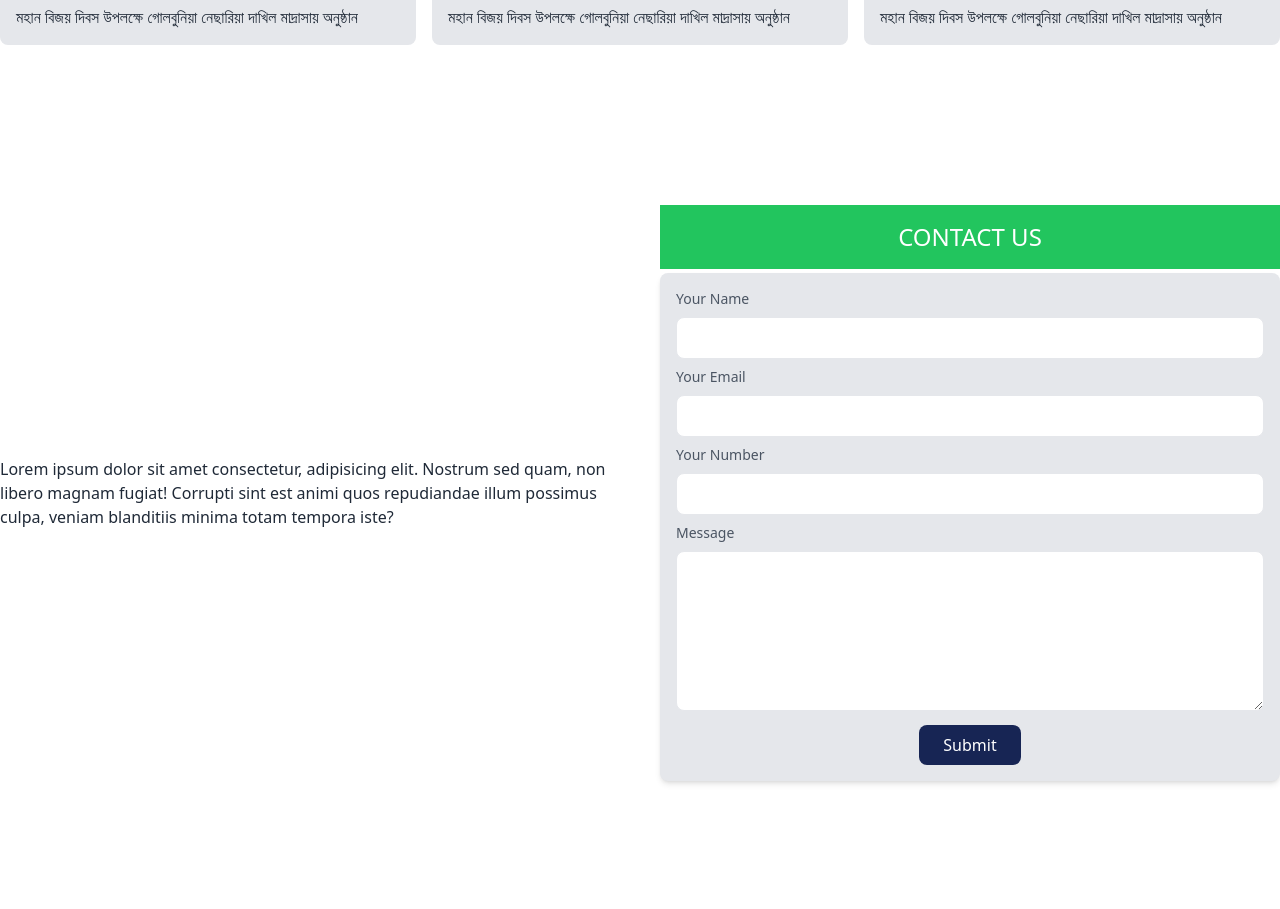
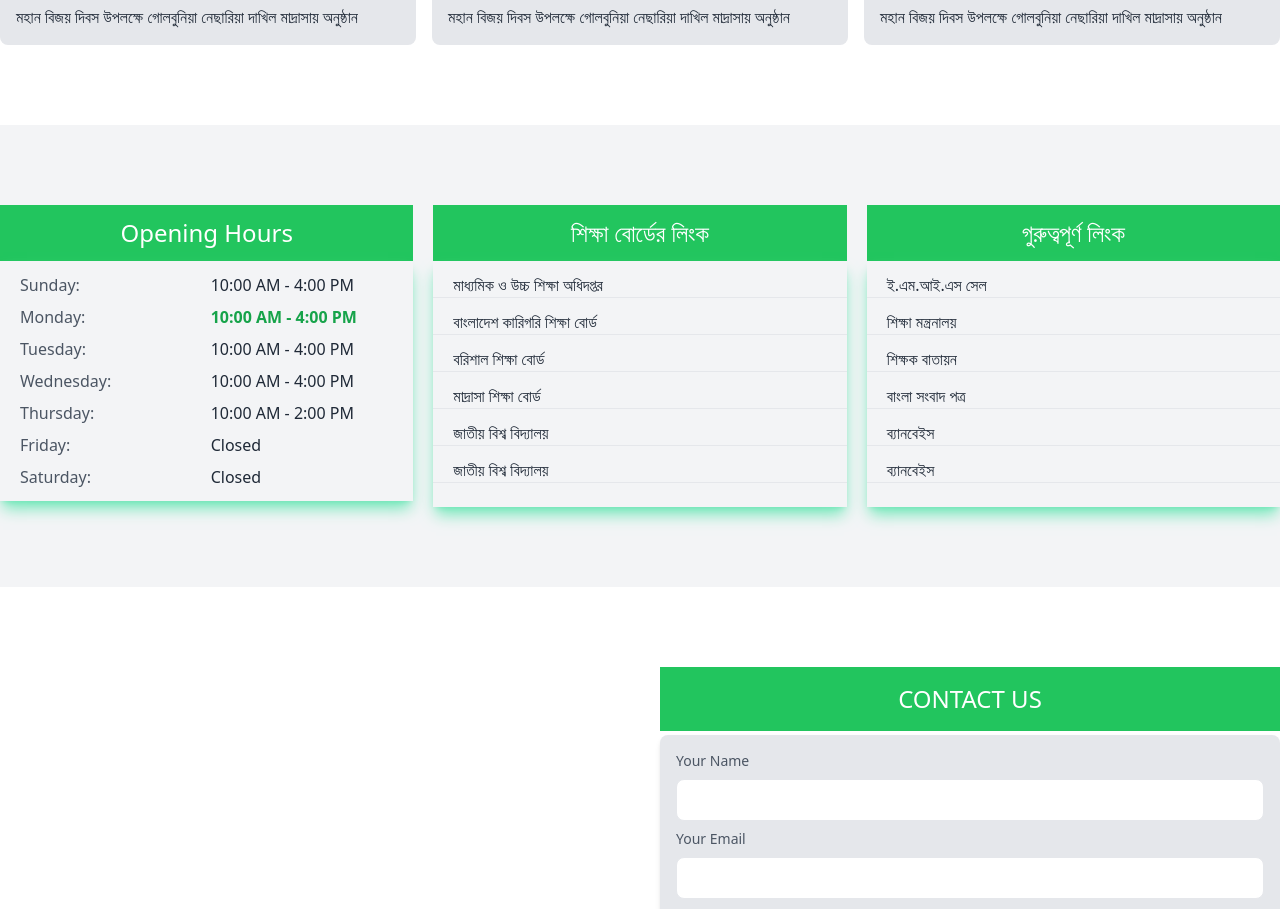
Before and after one commit to aminulislam2002/al-azam-school-college-client, a React (Vite) app: page / in a window 1280 px wide. Shown: the part 4560-5469 px from the top of the page. Built offline with nearby package versions, Linux system fonts and the light colour scheme.

Commit message:
add important links section

```diff
--- a/src/Pages/Home/Home/Home.jsx
+++ b/src/Pages/Home/Home/Home.jsx
@@ -1,5 +1,6 @@
 import AboutMadrasah from "../AboutMadrasah/AboutMadrasah";
 import ContactInformation from "../ContactInformation/ContactInformation";
+import ImportanceLinksSection from "../ImportanceLinksSection/ImportanceLinksSection";
 import LocationAndAddress from "../LocationAndAddress/LocationAndAddress";
 import MadrasahInfoAndNotice from "../MadrasahInfoAndNotice/MadrasahInfoAndNotice";
 import MadrasahInformation from "../MadrasahInformation/MadrasahInformation";
@@ -18,6 +19,7 @@ const Home = () => {
       <Statistics></Statistics>
       <MadrasahPhotoGallery></MadrasahPhotoGallery>
       <VideoWithMadrasah></VideoWithMadrasah>
+      <ImportanceLinksSection></ImportanceLinksSection>
       <ContactInformation></ContactInformation>
       <LocationAndAddress></LocationAndAddress>
       <h1>Home</h1>
--- /dev/null
+++ b/src/Pages/Home/ImportanceLinksSection/ImportanceLinksSection.jsx
@@ -0,0 +1,148 @@
+import { Link } from "react-router-dom";
+
+const ImportanceLinksSection = () => {
+  // Get the current day as a number (0 = Sunday, 1 = Monday, etc.)
+  const currentDay = new Date().getDay();
+
+  // Define a CSS class to change the background color for the current day
+  const dayClasses = [
+    "text-green-600 font-semibold", // Sunday
+    "text-green-600 font-semibold", // Monday
+    "text-green-600 font-semibold", // Tuesday
+    "text-green-600 font-semibold", // Wednesday
+    "text-green-600 font-semibold", // Thursday
+    "text-red-600 font-semibold", // Friday
+    "text-red-600 font-semibold", // Saturday
+  ];
+
+  // Define the opening hours for each day
+  const openingHours = [
+    "10:00 AM - 4:00 PM", // Sunday
+    "10:00 AM - 4:00 PM", // Monday
+    "10:00 AM - 4:00 PM", // Tuesday
+    "10:00 AM - 4:00 PM", // Wednesday
+    "10:00 AM - 2:00 PM", // Thursday
+    "Closed", // Friday
+    "Closed", // Saturday
+  ];
+
+  return (
+    <div className="container mx-auto lg:py-20 py-10 bg-gray-100">
+      <div className="grid grid-cols-1 md:grid-cols-12 gap-5">
+        <div className="md:col-span-4 w-full">
+          <div>
+            <div className="w-full py-3 bg-green-500">
+              <h1 className="text-lg lg:text-2xl text-center text-white">Opening Hours</h1>
+            </div>
+            <div className="shadow-emerald-300 shadow-lg py-3 px-5">
+              <div className="grid grid-cols-2 gap-2">
+                <div className="text-gray-600">Sunday:</div>
+                <div className={currentDay === 0 ? dayClasses[currentDay] : ""}>{openingHours[0]}</div>
+
+                <div className="text-gray-600">Monday:</div>
+                <div className={currentDay === 1 ? dayClasses[currentDay] : ""}>{openingHours[1]}</div>
+
+                <div className="text-gray-600">Tuesday:</div>
+                <div className={currentDay === 2 ? dayClasses[currentDay] : ""}>{openingHours[2]}</div>
+
+                <div className="text-gray-600">Wednesday:</div>
+                <div className={currentDay === 3 ? dayClasses[currentDay] : ""}>{openingHours[3]}</div>
+
+                <div className="text-gray-600">Thursday:</div>
+                <div className={currentDay === 4 ? dayClasses[currentDay] : ""}>{openingHours[4]}</div>
+
+                <div className="text-gray-600">Friday:</div>
+                <div className={currentDay === 5 ? dayClasses[currentDay] : ""}>{openingHours[5]}</div>
+
+                <div className="text-gray-600">Saturday:</div>
+                <div className={currentDay === 6 ? dayClasses[currentDay] : ""}>{openingHours[6]}</div>
+              </div>
+            </div>
+          </div>
+        </div>
+        <div className="md:col-span-4 w-full">
+          <div className="w-full py-3 bg-green-500">
+            <h1 className="text-lg lg:text-2xl text-center text-white">শিক্ষা বোর্ডের লিংক</h1>
+          </div>
+          <div className="shadow-emerald-300 shadow-lg py-3">
+            <ul>
+              <li className="mb-3 hover:bg-green-500 border-b">
+                <Link to="/" className="hover:underline hover:text-red-500 px-5">
+                  মাধ্যমিক ও উচ্চ শিক্ষা অধিদপ্তর
+                </Link>
+              </li>
+              <li className="mb-3 hover:bg-green-500 border-b">
+                <Link to="/" className="hover:underline hover:text-red-500 px-5">
+                  বাংলাদেশ কারিগরি শিক্ষা বোর্ড
+                </Link>
+              </li>
+              <li className="mb-3 hover:bg-green-500 border-b">
+                <Link to="/" className="hover:underline hover:text-red-500 px-5">
+                  বরিশাল শিক্ষা বোর্ড
+                </Link>
+              </li>
+              <li className="mb-3 hover:bg-green-500 border-b">
+                <Link to="/" className="hover:underline hover:text-red-500 px-5">
+                  মাদ্রাসা শিক্ষা বোর্ড
+                </Link>
+              </li>
+              <li className="mb-3 hover:bg-green-500 border-b">
+                <Link to="/" className="hover:underline hover:text-red-500 px-5">
+                  জাতীয় বিশ্ব বিদ্যালয়
+                </Link>
+              </li>
+              <li className="mb-3 hover:bg-green-500 border-b">
+                <Link to="/" className="hover:underline hover:text-red-500 px-5">
+                  জাতীয় বিশ্ব বিদ্যালয়
+                </Link>
+              </li>
+            </ul>
+          </div>
+        </div>
+        <div className="md:col-span-4 w-full">
+          <div className="w-full py-3 bg-green-500">
+            <h1 className="text-lg lg:text-2xl text-center text-white">গুরুত্বপূর্ণ লিংক</h1>
+          </div>
+          <div className="shadow-emerald-300 shadow-lg py-3">
+            <ul>
+              <li className="mb-3 hover:bg-green-500 border-b">
+                <Link to="/" className="hover:underline hover:text-red-500 px-5">
+                  ই.এম.আই.এস সেল
+                </Link>
+              </li>
+
+              <li className="mb-3 hover:bg-green-500 border-b">
+                <Link to="/" className="hover:underline hover:text-red-500 px-5">
+                  শিক্ষা মন্ত্রনালয়
+                </Link>
+              </li>
+              <li className="mb-3 hover:bg-green-500 border-b">
+                <Link to="/" className="hover:underline hover:text-red-500 px-5">
+                  শিক্ষক বাতায়ন
+                </Link>
+              </li>
+              <li className="mb-3 hover:bg-green-500 border-b">
+                <Link to="/" className="hover:underline hover:text-red-500 px-5">
+                  বাংলা সংবাদ পত্র
+                </Link>
+              </li>
+
+              <li className="mb-3 hover:bg-green-500 border-b">
+                <Link to="/" className="hover:underline hover:text-red-500 px-5">
+                  ব্যানবেইস
+                </Link>
+              </li>
+              <li className="mb-3 hover:bg-green-500 border-b">
+                <Link to="/" className="hover:underline hover:text-red-500 px-5">
+                  ব্যানবেইস
+                </Link>
+              </li>
+            </ul>
+          </div>
+        </div>
+      </div>
+    </div>
+  );
+};
+
+export default ImportanceLinksSection;
```
